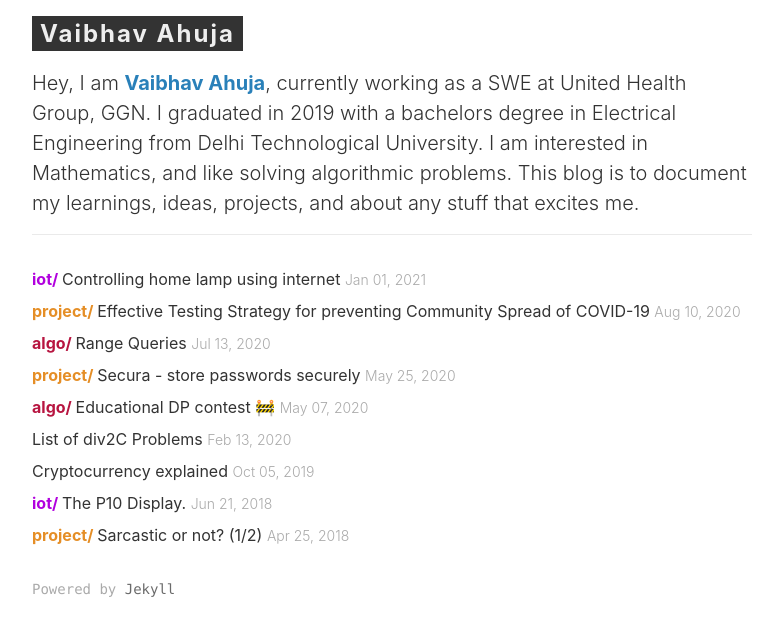
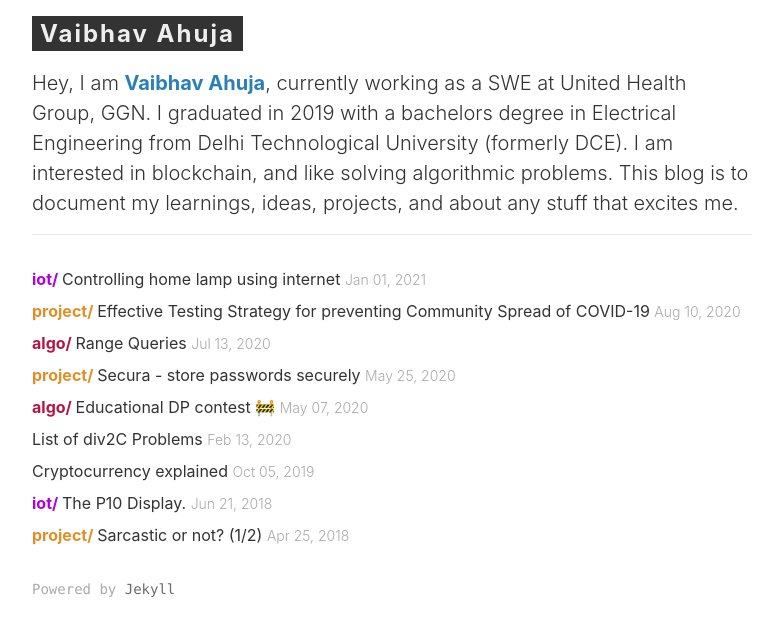
Before and after one commit to vaibhavahuja/vaibhavahuja.github.io, a Jekyll site: the page built from index.html, in a window 1280 px wide. Shown: the top 636 px of the page, without its empty margins (8-791 px from the left). Built offline with Jekyll 4.4.1, drawn with Linux system fonts in a browser that asks for light colours.

Commit message:
🙋🏽‍ me

```diff
--- a/_includes/intro.html
+++ b/_includes/intro.html
@@ -1,4 +1,3 @@
 <p class="site-intro">
-	Hey, I am <b style = "color:#2980b9">Vaibhav Ahuja</b>, currently working as a SWE at United Health Group, GGN. I graduated in 2019 with a bachelors degree in Electrical Engineering from Delhi Technological University. I am interested in Mathematics, and like solving algorithmic problems. This blog is to document my learnings, ideas, projects, and about any stuff that excites me.
-
+	Hey, I am <b style = "color:#2980b9">Vaibhav Ahuja</b>, currently working as a SWE at United Health Group, GGN. I graduated in 2019 with a bachelors degree in Electrical Engineering from Delhi Technological University (formerly DCE). I am interested in blockchain, and like solving algorithmic problems. This blog is to document my learnings, ideas, projects, and about any stuff that excites me.
 </p>
```
Also changed, not shown: Gemfile.lock (deleted).
